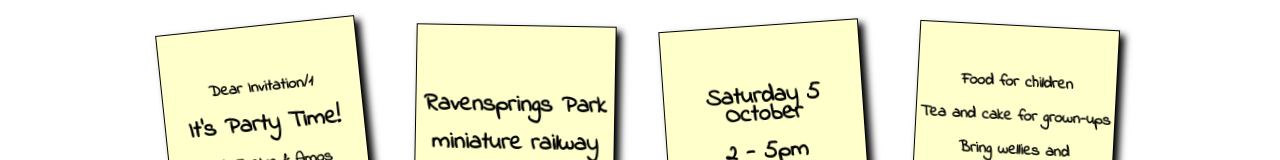
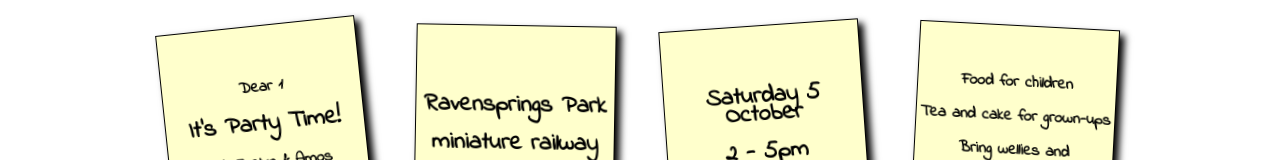
Before and after one commit to wilsonrocks/party2019, a React (Create React App) app: page /invitation/1 in a window 1280 px wide. Shown: the part 371-531 px from the top of the page. Built offline with nearby package versions, Linux system fonts and the light colour scheme.

Commit message:
move invites to /invitation

```diff
--- a/package.json
+++ b/package.json
@@ -6,6 +6,7 @@
     "node-sass": "^4.12.0",
     "react": "^16.9.0",
     "react-dom": "^16.9.0",
+    "react-router-dom": "^5.1.2",
     "react-scripts": "3.1.1",
     "react-spring": "^8.0.27"
   },
--- a/src/App.js
+++ b/src/App.js
@@ -1,22 +1,25 @@
 import React from 'react';
+import { BrowserRouter, Switch, Route } from 'react-router-dom';
+
 import './App.scss';
-const TrainTrack = React.lazy(() => import('./TrainTrack'));
-const Text = React.lazy(() => import('./Text'));
+import Invitation from './Invitation';
 
 const Fallback = (
   <div className="fallback">
     <p>Just wait... It will be good.</p>
   </div>
-)
-
+);
 
 const App = () => (
   <div className="App">
-    <React.Suspense fallback={Fallback}>
-      <TrainTrack />
-      <Text />
-    </React.Suspense>
-  </div >
+    <BrowserRouter>
+      <React.Suspense fallback={Fallback}>
+        <Switch>
+          <Route path="/invitation/:name?" component={Invitation} />
+        </Switch>
+      </React.Suspense>
+    </BrowserRouter>
+  </div>
 );
 
 export default App;
--- /dev/null
+++ b/src/Invitation.jsx
@@ -0,0 +1,16 @@
+import React from 'react';
+const TrainTrack = React.lazy(() => import('./TrainTrack'));
+const Text = React.lazy(() => import('./Text'));
+
+const Invitation = ({
+  match: {
+    params: { name }
+  }
+}) => (
+  <React.Fragment>
+    <TrainTrack />
+    <Text name={name} />
+  </React.Fragment>
+);
+
+export default Invitation;
--- a/src/Text.jsx
+++ b/src/Text.jsx
@@ -1,71 +1,74 @@
 import React from 'react';
 import { animated, useTrail } from 'react-spring';
 
-const invitee = window.location.pathname.slice(1).split('-').join(' ');
+const invitee = window.location.pathname
+  .slice(1)
+  .split('-')
+  .join(' ');
 
+const Text = ({ name }) => {
   const notes = [
     <div>
-    {invitee && <p className="invitee">Dear {window.location.pathname.slice(1).split('-').join(' ')}</p>}
+      {name && <p className="invitee">Dear {name}</p>}
       <h1>It&apos;s Party Time!</h1>
       <p>with Evelyn &amp; Amos</p>
-  </div>
-  ,
+    </div>,
     <div>
       <h1>Ravensprings Park</h1>
       <h2>miniature railway</h2>
-  </div>
-  ,
+    </div>,
     <div>
       <h1>Saturday 5 October</h1>
       <h2>2 - 5pm</h2>
-  </div>
-  ,
+    </div>,
     <div>
       <p>Food for children</p>
       <p>Tea and cake for grown-ups</p>
       <p>Bring wellies and waterproofs</p>
-  </div>
-  ,
+    </div>,
     <div>
       <p>Ravensprings Park</p>
       <p>Cawcliffe Road</p>
       <p>Brighouse</p>
       <p>HD6 2HP</p>
       <a href="https://www.bhme.co.uk/">bhme.co.uk</a>
-  </div>
-  ,
+    </div>,
     <div>
       <h1>RSVP</h1>
-    <p>Shelley: <a href="tel:07761901734">07761901734</a></p>
-    <p>James: <a href="tel:07814509239">07814509239</a></p>
+      <p>
+        Shelley: <a href="tel:07761901734">07761901734</a>
+      </p>
+      <p>
+        James: <a href="tel:07814509239">07814509239</a>
+      </p>
     </div>
-  ,
   ];
 
-
-const Text = () => {
   const trail = useTrail(notes.length, {
     from: {
-      x: 1,
+      x: 1
     },
     to: {
-      x: 0,
-    },
+      x: 0
+    }
   });
 
   return (
     <div className="text-wrapper">
-      {
-        trail.map(({ x }, index) =>
+      {trail.map(({ x }, index) => (
         <animated.section
           key={index}
           style={{
-              transform: x.interpolate(n => `translate3d(0, ${100 * n}%, 0) rotate(${((index * 19) % 12) - 6}deg) scale(${1 + 0.3 * n})`)
+            transform: x.interpolate(
+              n =>
+                `translate3d(0, ${100 * n}%, 0) rotate(${((index * 19) % 12) -
+                  6}deg) scale(${1 + 0.3 * n})`
+            )
           }}
         >
           {notes[index]}
-          </animated.section>)
-      }
+        </animated.section>
+      ))}
     </div>
   );
 };
```
Also changed, not shown: 1 other file (tests, documents, lock files or other folders). Lines whose indentation alone changed are shown as unchanged.
